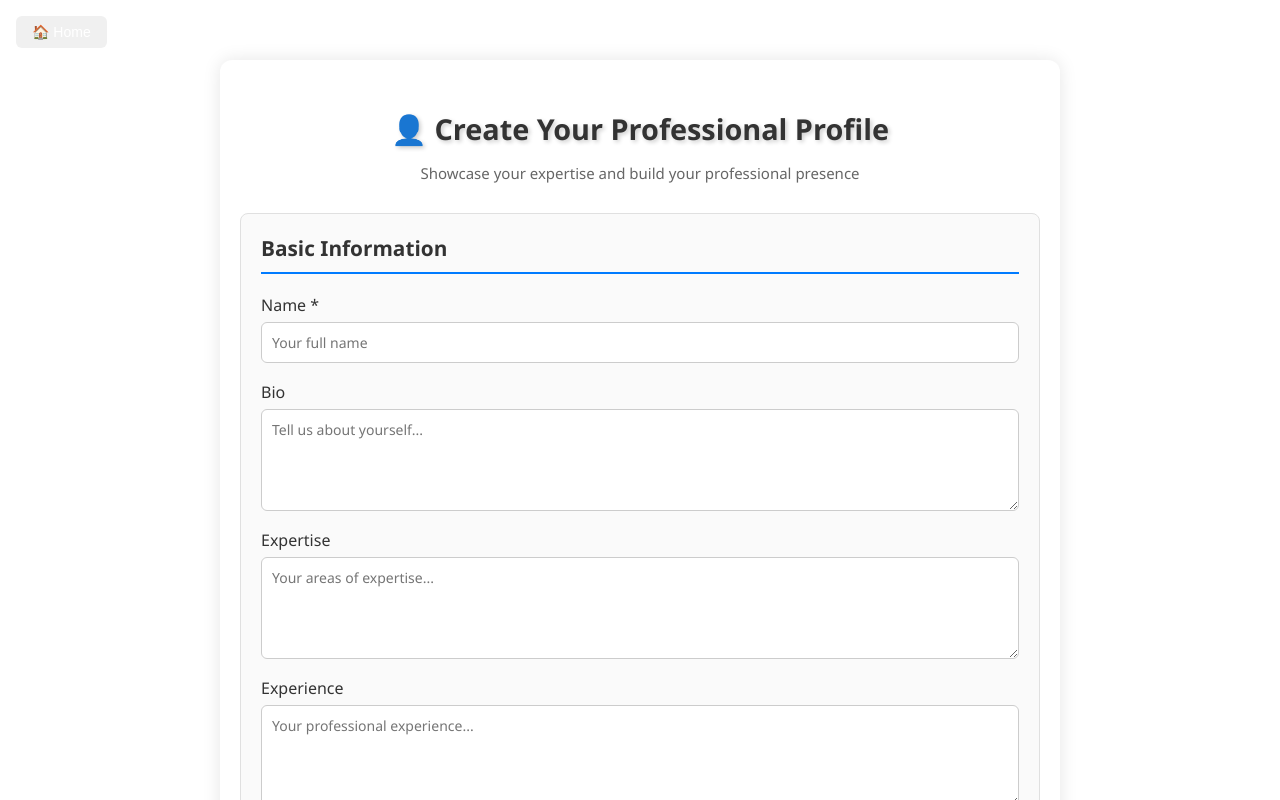
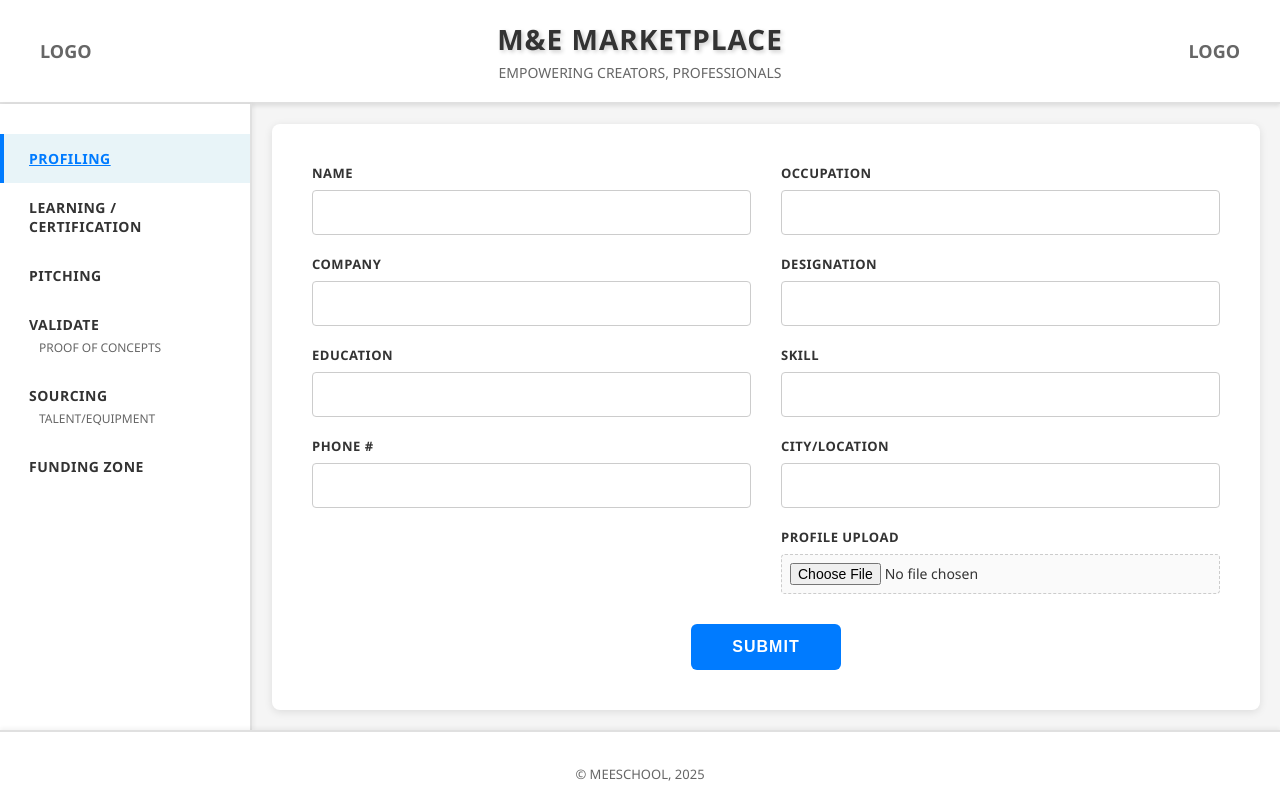
Before and after one commit to sudheerkumarchowdary/Mepro2025-Frontend, a React (Create React App) app: page /profile in a window 1280 px wide. Shown: the top 800 px of the page. Built offline with nearby package versions, Linux system fonts and the light colour scheme; no server answers; sample sign-in values are in the browser's storage.

Commit message:
Updated profile

```diff
--- a/src/Profiling/ProfilePage.css
+++ b/src/Profiling/ProfilePage.css
@@ -1,133 +1,204 @@
-.profile-container {
-  max-width: 800px;
-  margin: 60px auto;
-  padding: 30px 20px;
-  background: #fff;
-  box-shadow: 0 0 18px rgba(0, 0, 0, 0.1);
-  border-radius: 12px;
-  font-family: 'Segoe UI', sans-serif;
+.marketplace-container {
+  min-height: 100vh;
+  display: flex;
+  flex-direction: column;
+  font-family: 'Segoe UI', Arial, sans-serif;
+  background: #f5f5f5;
 }
 
-.profile-container h1 {
-  text-align: center;
-  margin-bottom: 10px;
-  font-size: 1.8rem;
-  color: #333;
+/* Header */
+.marketplace-header {
+  display: flex;
+  align-items: center;
+  justify-content: space-between;
+  padding: 20px 40px;
+  background: #fff;
+  border-bottom: 2px solid #e0e0e0;
+  box-shadow: 0 2px 4px rgba(0, 0, 0, 0.1);
 }
 
-.subtitle {
+.logo-left,
+.logo-right {
+  font-size: 18px;
+  font-weight: bold;
+  color: #666;
+  min-width: 80px;
+}
+
+.header-content {
   text-align: center;
+  flex: 1;
+}
+
+.marketplace-title {
+  font-size: 28px;
+  font-weight: bold;
+  margin: 0;
+  color: #333;
+  letter-spacing: 1px;
+}
+
+.marketplace-subtitle {
+  font-size: 14px;
+  margin: 5px 0 0 0;
   color: #666;
-  font-size: 15px;
+  font-weight: normal;
+}
+
+/* Body Layout */
+.marketplace-body {
+  display: flex;
+  flex: 1;
+  min-height: calc(100vh - 200px);
+}
+
+/* Left Sidebar Navigation */
+.sidebar-nav {
+  width: 250px;
+  background: #fff;
+  border-right: 2px solid #e0e0e0;
+  padding: 30px 0;
+  box-shadow: 2px 0 4px rgba(0, 0, 0, 0.05);
+}
+
+.nav-item {
+  padding: 15px 25px;
+  font-size: 14px;
+  font-weight: 600;
+  color: #333;
+  cursor: pointer;
+  transition: background 0.2s ease;
+  border-left: 4px solid transparent;
+  text-transform: uppercase;
+  letter-spacing: 0.5px;
+}
+
+.nav-item:hover {
+  background: #f0f0f0;
+}
+
+.nav-item.active {
+  background: #e8f4f8;
+  border-left-color: #007bff;
+  color: #007bff;
+  text-decoration: underline;
+}
+
+.nav-subitem {
+  font-size: 12px;
+  font-weight: normal;
+  color: #666;
+  margin-top: 5px;
+  padding-left: 10px;
+  text-transform: none;
+  letter-spacing: 0;
+}
+
+/* Main Content Area */
+.main-content {
+  flex: 1;
+  padding: 40px;
+  background: #fff;
+  margin: 20px;
+  border-radius: 8px;
+  box-shadow: 0 2px 8px rgba(0, 0, 0, 0.1);
+}
+
+/* Profile Form */
+.profile-form {
+  max-width: 100%;
+}
+
+.form-row {
+  display: grid;
+  grid-template-columns: 1fr 1fr;
+  gap: 30px;
   margin-bottom: 30px;
 }
 
-.profile-form {
+.form-column {
   display: flex;
   flex-direction: column;
-  gap: 30px;
-}
-
-.form-section {
-  border: 1px solid #e0e0e0;
-  border-radius: 8px;
-  padding: 20px;
-  background: #fafafa;
-}
-
-.form-section h2 {
-  margin-top: 0;
-  margin-bottom: 20px;
-  color: #333;
-  font-size: 1.3rem;
-  border-bottom: 2px solid #007bff;
-  padding-bottom: 10px;
+  gap: 20px;
 }
 
 .profile-form label {
   display: flex;
   flex-direction: column;
-  font-weight: 500;
+  font-weight: 600;
   color: #333;
-  margin-bottom: 18px;
-}
-
-.profile-form label:last-child {
-  margin-bottom: 0;
+  font-size: 13px;
+  text-transform: uppercase;
+  letter-spacing: 0.5px;
 }
 
 .profile-form input[type='text'],
-.profile-form input[type='url'],
-.profile-form textarea,
-.profile-form select {
-  margin-top: 6px;
-  padding: 10px;
+.profile-form input[type='tel'],
+.profile-form input[type='file'] {
+  margin-top: 8px;
+  padding: 12px;
   border: 1px solid #ccc;
-  border-radius: 6px;
+  border-radius: 4px;
   font-size: 14px;
   font-family: inherit;
+  background: #fff;
+  transition: border-color 0.2s ease;
 }
 
-.profile-form textarea {
-  resize: vertical;
-  min-height: 80px;
+.profile-form input[type='text']:focus,
+.profile-form input[type='tel']:focus {
+  outline: none;
+  border-color: #007bff;
+  box-shadow: 0 0 0 2px rgba(0, 123, 255, 0.1);
 }
 
 .profile-form input[type='file'] {
-  margin-top: 6px;
   padding: 8px;
   border: 1px dashed #ccc;
-  border-radius: 6px;
-  background: white;
+  background: #fafafa;
   cursor: pointer;
 }
 
-.checkbox-label {
-  flex-direction: row;
-  align-items: center;
-  gap: 10px;
-}
-
-.checkbox-label input[type='checkbox'] {
-  width: auto;
-  margin: 0;
-  cursor: pointer;
+.profile-form input[type='file']:hover {
+  border-color: #007bff;
+  background: #f0f7ff;
 }
 
 .file-preview {
-  margin-top: 8px;
-  padding: 8px;
-  background: #e8f4f8;
-  border-radius: 4px;
-  font-size: 13px;
+  margin-top: 5px;
+  font-size: 11px;
+  color: #666;
+  font-weight: normal;
+  text-transform: none;
 }
 
-.file-preview a {
-  color: #007bff;
-  text-decoration: none;
-}
-
-.file-preview a:hover {
-  text-decoration: underline;
-}
-
+/* Submit Button */
 .submit-btn {
-  background: #28a745;
+  background: #007bff;
   color: white;
-  padding: 14px;
+  padding: 14px 40px;
   font-size: 16px;
+  font-weight: bold;
   border: none;
-  border-radius: 8px;
+  border-radius: 6px;
   cursor: pointer;
-  font-weight: bold;
+  text-transform: uppercase;
+  letter-spacing: 1px;
   transition: background 0.3s ease;
-  margin-top: 10px;
+  display: block;
+  margin: 30px auto 0;
+  min-width: 150px;
 }
 
 .submit-btn:hover {
-  background: #218838;
+  background: #0056b3;
 }
 
+.submit-btn:active {
+  transform: scale(0.98);
+}
+
+/* Status Message */
 .status-message {
   margin-top: 20px;
   padding: 12px;
@@ -136,35 +207,80 @@
   border-radius: 6px;
   color: #155724;
   text-align: center;
+  font-size: 14px;
 }
 
-.home-btn {
-  background-color: #f0f0f0;
-  border: none;
-  padding: 8px 16px;
-  border-radius: 6px;
-  cursor: pointer;
-  font-size: 14px;
-  margin-bottom: 20px;
-  transition: background 0.3s ease;
+/* Footer */
+.marketplace-footer {
+  background: #fff;
+  border-top: 2px solid #e0e0e0;
+  padding: 20px;
+  text-align: center;
+  color: #666;
+  font-size: 13px;
+  box-shadow: 0 -2px 4px rgba(0, 0, 0, 0.05);
 }
 
-.home-btn:hover {
-  background-color: #e0e0e0;
+/* Responsive Design */
+@media screen and (max-width: 968px) {
+  .form-row {
+    grid-template-columns: 1fr;
+    gap: 20px;
+  }
+
+  .sidebar-nav {
+    width: 200px;
+  }
+
+  .main-content {
+    padding: 30px 20px;
+    margin: 15px;
+  }
 }
 
-/* Media query for smaller screens */
 @media screen and (max-width: 768px) {
-  .profile-container {
-    padding: 20px 16px;
-    margin: 30px 10px;
+  .marketplace-header {
+    padding: 15px 20px;
+    flex-direction: column;
+    gap: 10px;
   }
 
-  .profile-container h1 {
-    font-size: 1.5rem;
+  .logo-left,
+  .logo-right {
+    display: none;
   }
 
-  .form-section {
-    padding: 15px;
+  .marketplace-title {
+    font-size: 22px;
+  }
+
+  .marketplace-body {
+    flex-direction: column;
+  }
+
+  .sidebar-nav {
+    width: 100%;
+    border-right: none;
+    border-bottom: 2px solid #e0e0e0;
+    padding: 15px 0;
+    display: flex;
+    overflow-x: auto;
+  }
+
+  .nav-item {
+    white-space: nowrap;
+    padding: 10px 20px;
+    border-left: none;
+    border-bottom: 4px solid transparent;
+  }
+
+  .nav-item.active {
+    border-left: none;
+    border-bottom-color: #007bff;
+  }
+
+  .main-content {
+    margin: 10px;
+    padding: 20px;
   }
 }
--- a/src/Profiling/ProfilePage.js
+++ b/src/Profiling/ProfilePage.js
@@ -6,11 +6,13 @@ import API_BASE_URL from '../config';
 const ProfilePage = () => {
   const [profile, setProfile] = useState({
     name: '',
-    bio: '',
-    expertise: '',
-    experience: '',
-    skills: '',
-    portfolioUrl: '',
+    company: '',
+    education: '',
+    phone: '',
+    occupation: '',
+    designation: '',
+    skill: '',
+    cityLocation: '',
     profileImageUrl: '',
     resumeUrl: '',
     isPremium: false,
@@ -59,11 +61,13 @@ const ProfilePage = () => {
         if (data.profile) {
           setProfile({
             name: data.profile.Name || '',
-            bio: data.profile.Bio || '',
-            expertise: data.profile.Expertise || '',
-            experience: data.profile.Experience || '',
-            skills: data.profile.Skills || '',
-            portfolioUrl: data.profile.PortfolioUrl || '',
+            company: data.profile.Company || '',
+            education: data.profile.Education || '',
+            phone: data.profile.Phone || '',
+            occupation: data.profile.Occupation || '',
+            designation: data.profile.Designation || '',
+            skill: data.profile.Skill || '',
+            cityLocation: data.profile.CityLocation || '',
             profileImageUrl: data.profile.ProfileImageUrl || '',
             resumeUrl: data.profile.ResumeUrl || '',
             isPremium: data.profile.IsPremium || false,
@@ -195,161 +199,160 @@ const ProfilePage = () => {
   }
 
   return (
-    <div className="profile-container">
-      <button className="home-btn" onClick={() => navigate('/')}>🏠 Home</button>
+    <div className="marketplace-container">
+      {/* Header */}
+      <header className="marketplace-header">
+        <div className="logo-left">LOGO</div>
+        <div className="header-content">
+          <h1 className="marketplace-title">M&E MARKETPLACE</h1>
+          <p className="marketplace-subtitle">EMPOWERING CREATORS, PROFESSIONALS</p>
+        </div>
+        <div className="logo-right">LOGO</div>
+      </header>
 
-      <h1>👤 Create Your Professional Profile</h1>
-      <p className="subtitle">Showcase your expertise and build your professional presence</p>
+      <div className="marketplace-body">
+        {/* Left Navigation Sidebar */}
+        <nav className="sidebar-nav">
+          <div className="nav-item active">PROFILING</div>
+          <div className="nav-item" onClick={() => navigate('/')}>LEARNING / CERTIFICATION</div>
+          <div className="nav-item" onClick={() => navigate('/pitch-upload')}>PITCHING</div>
+          <div className="nav-item">
+            VALIDATE
+            <div className="nav-subitem">PROOF OF CONCEPTS</div>
+          </div>
+          <div className="nav-item">
+            SOURCING
+            <div className="nav-subitem">TALENT/EQUIPMENT</div>
+          </div>
+          <div className="nav-item" onClick={() => navigate('/')}>FUNDING ZONE</div>
+        </nav>
 
+        {/* Main Content Area */}
+        <main className="main-content">
           <form className="profile-form" onSubmit={handleSubmit}>
-        <div className="form-section">
-          <h2>Basic Information</h2>
-
+            <div className="form-row">
+              {/* Left Column */}
+              <div className="form-column">
                 <label>
-            Name *
+                  NAME
                   <input
                     type="text"
                     name="name"
                     value={profile.name}
                     onChange={handleInputChange}
-              placeholder="Your full name"
                     required
                   />
                 </label>
 
                 <label>
-            Bio
-            <textarea
-              name="bio"
-              value={profile.bio}
+                  COMPANY
+                  <input
+                    type="text"
+                    name="company"
+                    value={profile.company}
                     onChange={handleInputChange}
-              placeholder="Tell us about yourself..."
-              rows="4"
                   />
                 </label>
 
                 <label>
-            Expertise
-            <textarea
-              name="expertise"
-              value={profile.expertise}
+                  EDUCATION
+                  <input
+                    type="text"
+                    name="education"
+                    value={profile.education}
                     onChange={handleInputChange}
-              placeholder="Your areas of expertise..."
-              rows="3"
                   />
                 </label>
 
                 <label>
-            Experience
-            <textarea
-              name="experience"
-              value={profile.experience}
+                  PHONE #
+                  <input
+                    type="tel"
+                    name="phone"
+                    value={profile.phone}
                     onChange={handleInputChange}
-              placeholder="Your professional experience..."
-              rows="4"
+                  />
+                </label>
+              </div>
+
+              {/* Right Column */}
+              <div className="form-column">
+                <label>
+                  OCCUPATION
+                  <input
+                    type="text"
+                    name="occupation"
+                    value={profile.occupation}
+                    onChange={handleInputChange}
                   />
                 </label>
 
                 <label>
-            Skills
+                  DESIGNATION
                   <input
                     type="text"
-              name="skills"
-              value={profile.skills}
+                    name="designation"
+                    value={profile.designation}
                     onChange={handleInputChange}
-              placeholder="Comma-separated skills (e.g., Acting, Directing, Writing)"
                   />
                 </label>
 
                 <label>
-            Portfolio URL
+                  SKILL
                   <input
-              type="url"
-              name="portfolioUrl"
-              value={profile.portfolioUrl}
+                    type="text"
+                    name="skill"
+                    value={profile.skill}
                     onChange={handleInputChange}
-              placeholder="https://yourportfolio.com"
                   />
                 </label>
-        </div>
-
-        <div className="form-section">
-          <h2>Files & Documents</h2>
 
                 <label>
-            Profile Image
+                  CITY/LOCATION
+                  <input
+                    type="text"
+                    name="cityLocation"
+                    value={profile.cityLocation}
+                    onChange={handleInputChange}
+                  />
+                </label>
+
+                <label>
+                  PROFILE UPLOAD
                   <input
                     type="file"
-              accept="image/*"
-              onChange={(e) => setProfileImage(e.target.files[0])}
+                    accept="image/*,.pdf,.doc,.docx"
+                    onChange={(e) => {
+                      const file = e.target.files[0];
+                      if (file) {
+                        if (file.type.startsWith('image/')) {
+                          setProfileImage(file);
+                        } else {
+                          setResume(file);
+                        }
+                      }
+                    }}
                   />
                   {profile.profileImageUrl && (
                     <div className="file-preview">
-                <p>Current: <a href={profile.profileImageUrl} target="_blank" rel="noopener noreferrer">View Image</a></p>
-              </div>
-            )}
-          </label>
-
-          <label>
-            Resume/CV
-            <input
-              type="file"
-              accept=".pdf,.doc,.docx"
-              onChange={(e) => setResume(e.target.files[0])}
-            />
-            {profile.resumeUrl && (
-              <div className="file-preview">
-                <p>Current: <a href={profile.resumeUrl} target="_blank" rel="noopener noreferrer">View Resume</a></p>
-              </div>
-            )}
-          </label>
-
-          <label>
-            Other Files (Portfolio, Samples, etc.)
-            <input
-              type="file"
-              multiple
-              onChange={(e) => setOtherFiles(Array.from(e.target.files))}
-            />
-            {otherFiles.length > 0 && (
-              <div className="file-preview">
-                <p>{otherFiles.length} file(s) selected</p>
+                      <small>Current image uploaded</small>
                     </div>
                   )}
                 </label>
               </div>
-
-        <div className="form-section">
-          <h2>Profile Settings</h2>
-
-          <label className="checkbox-label">
-            <input
-              type="checkbox"
-              name="isPremium"
-              checked={profile.isPremium}
-              onChange={handleInputChange}
-            />
-            Premium Profile (Enhanced visibility)
-          </label>
-
-          <label>
-            Visibility Level
-            <select
-              name="visibilityLevel"
-              value={profile.visibilityLevel}
-              onChange={handleInputChange}
-            >
-              <option value="standard">Standard</option>
-              <option value="public">Public</option>
-              <option value="private">Private</option>
-            </select>
-          </label>
             </div>
 
-        <button type="submit" className="submit-btn">Save Profile</button>
+            <button type="submit" className="submit-btn">SUBMIT</button>
           </form>
 
           {uploadStatus && <p className="status-message">{uploadStatus}</p>}
+        </main>
+      </div>
+
+      {/* Footer */}
+      <footer className="marketplace-footer">
+        <p>© MEESCHOOL, 2025</p>
+      </footer>
     </div>
   );
 };
```
Lines whose indentation alone changed are shown as unchanged.
